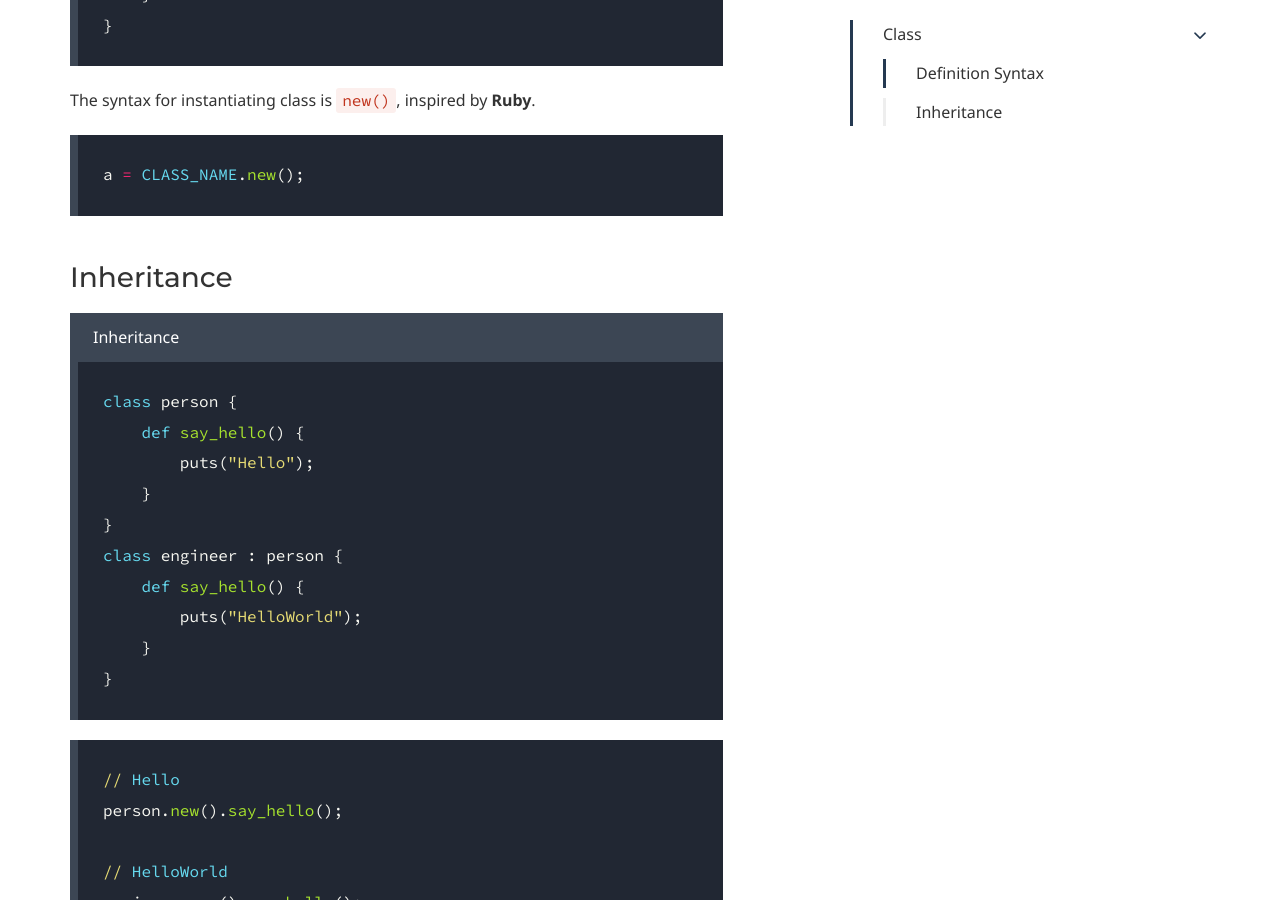
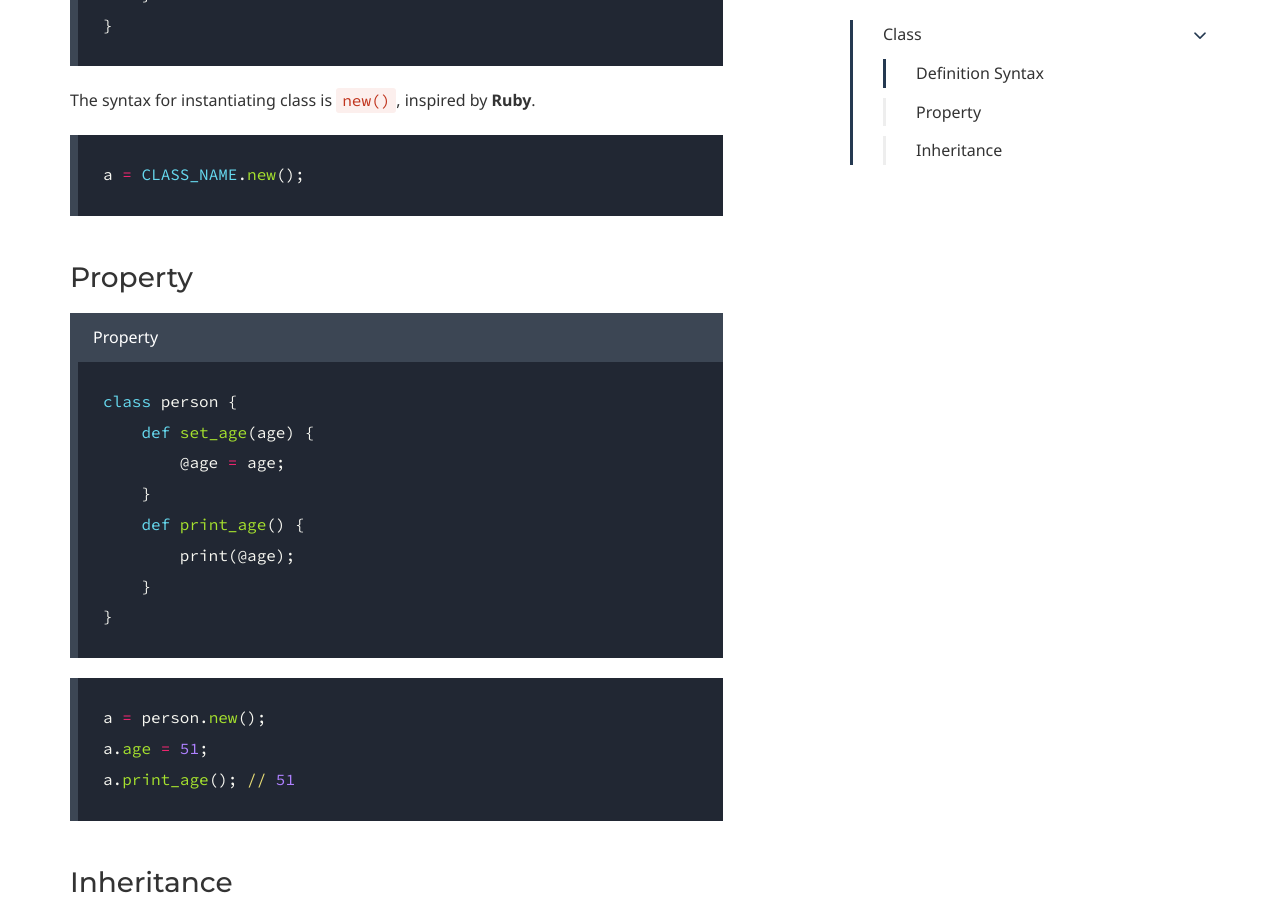
Before and after one commit to rookielang/rookielang.github.io, a Jekyll site: the page built from guides/class.md, in a window 1280 px wide and 900 px high, scrolled down 993 px. Built offline with Jekyll 4.4.1, drawn with Linux system fonts in a browser that asks for light colours; some web fonts are replaced; our own code applies the rules of GitHub Pages for plain Markdown files.

Commit message:
Add files via upload

````diff
--- a/guides/class.md
+++ b/guides/class.md
@@ -24,6 +24,27 @@ The syntax for instantiating class is `new()`, inspired by __Ruby__.
 a = CLASS_NAME.new();
 ```
 
+### Property
+
+<div class="example">
+Property
+</div>
+```ruby
+class person {
+    def set_age(age) {
+        @age = age;
+    }
+    def print_age() {
+        print(@age);
+    }
+}
+```
+
+```ruby
+a = person.new();
+a.age = 51;
+a.print_age(); // 51
+```
 
 ### Inheritance
 
````
